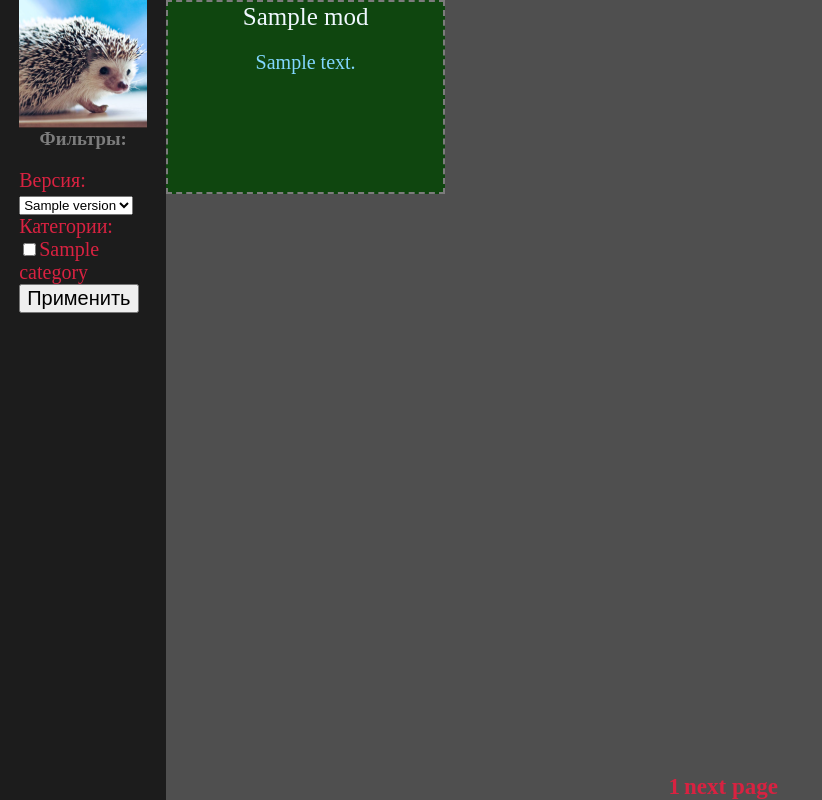
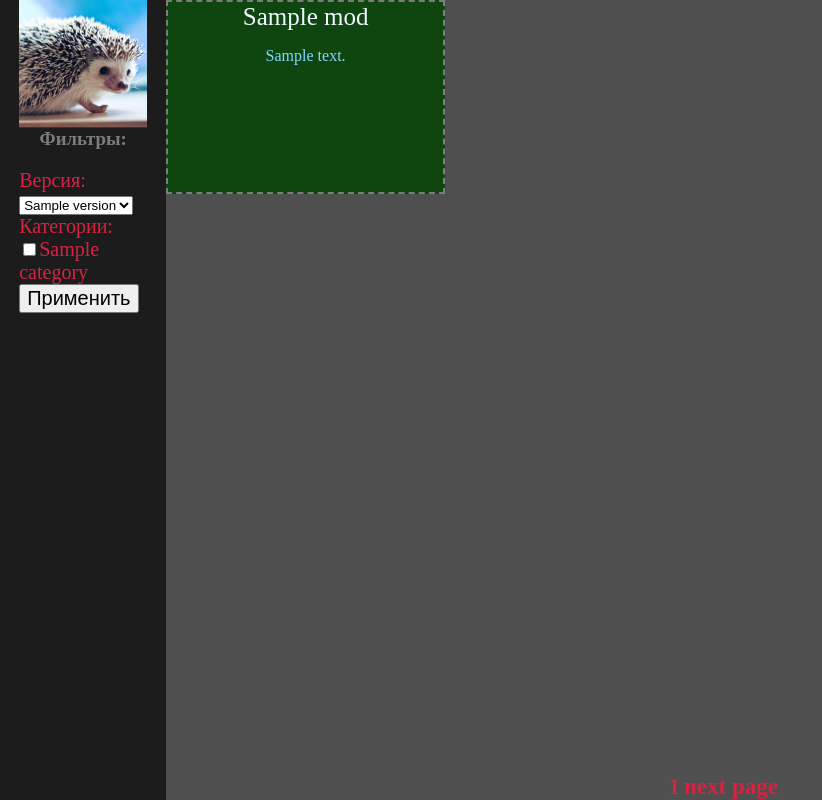
Before and after one commit to EnderEzhik/EasyMods, a Django app: template main/templates/main/html/modlist.html in a window 1280 px wide. Shown: the whole page, without its empty margins (0-822 px from the left). Run offline with Django 5.2, Linux system fonts and the light colour scheme; tables that the repository leaves empty hold one stand-in row (values such as "Sample post"); the template is opened without the code that fills it: values that come from a table or form of the project are taken from there, most other values are stand-ins (such as "Sample title", 1, 10 or a date in 2020); data that the repository does not hold is empty.

Commit message:
Изменение размера шрифта и расположения мод-блоков

```diff
--- a/main/static/main/css/home.css
+++ b/main/static/main/css/home.css
@@ -83,7 +83,7 @@ main{
 .list-mods{
     display: flex;
     flex-wrap: wrap;
-    align-items: flex-start;
+    align-content: flex-start;
     height: 100%;
 }
 
@@ -116,7 +116,7 @@ main{
 }
 
 .mod-description p{
-    font-size: 20px;
+    font-size: 100%;
     color: rgb(130, 215, 255);
 }
 
```
Also changed, not shown: 1 other file.
